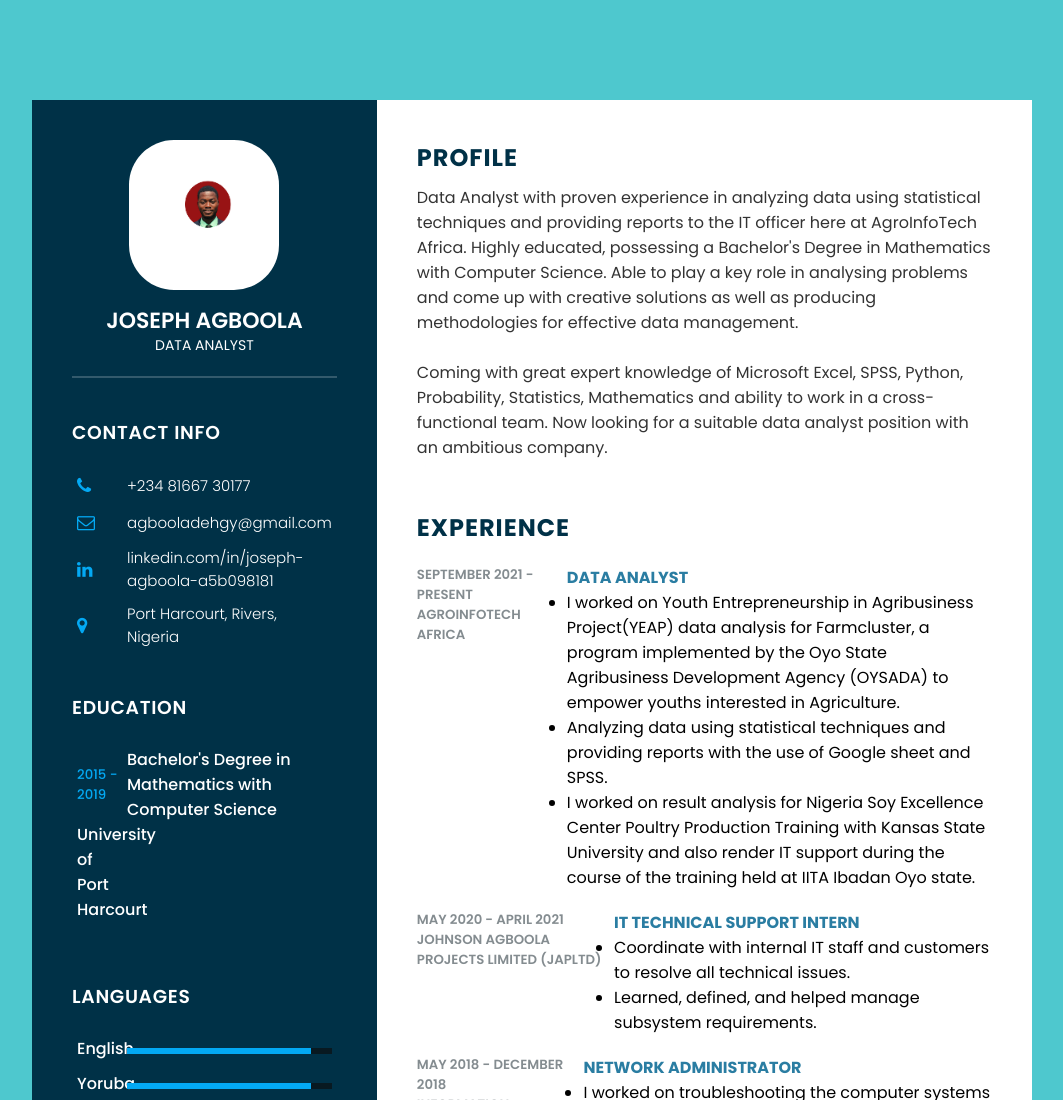
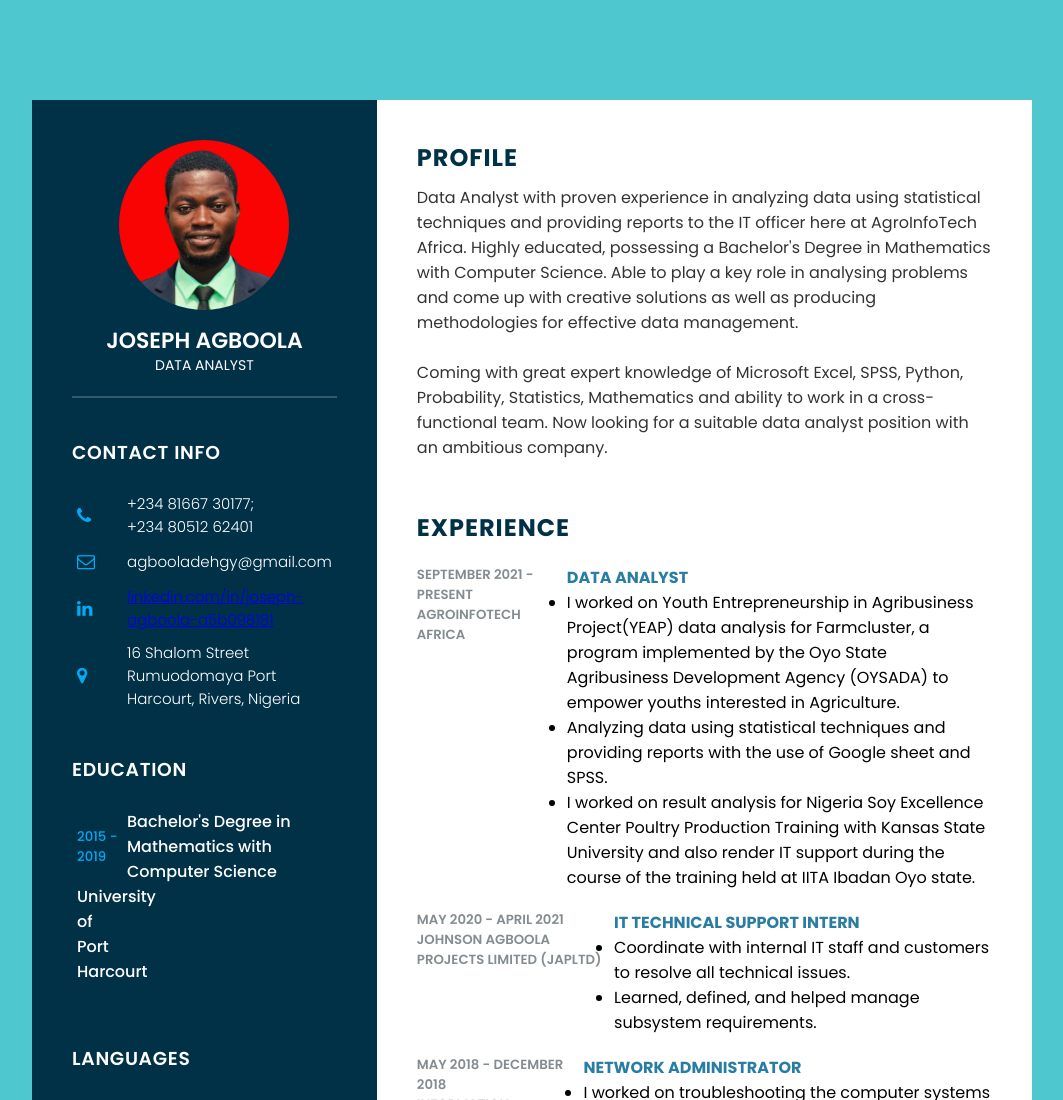
Before and after one commit to Joe-Wealth/Resume, a plain HTML site: page index.html in a window 1280 px wide. Shown: the top 1100 px of the page, without its empty margins (108-1171 px from the left). Drawn offline with Linux system fonts and the light colour scheme.

Commit message:
i made chnges

```diff
--- a/index.html
+++ b/index.html
@@ -28,13 +28,14 @@
       <div class="left-side">
         <div class="profileText">
           <div class="imgBox">
-            <img src="./img/Joe-resume.jpg" />
+            <img
+              src="./img/50F96E5D-FE34-4363-9FED-B98F4092F20FL0001-removebg-preview-removebg-preview.png"
+            />
           </div>
           <h2>
             Joseph Agboola <br />
             <span> Data Analyst</span>
           </h2>
-
         </div>
         <div class="contactInfo2">
           <h3 class="tittle">Contact Info</h3>
@@ -43,7 +44,10 @@
               <span class="icon"
                 ><i class="fa fa-phone" aria-hidden="true"></i
               ></span>
-              <span class="text"> +234 81667 30177</span>
+              <span class="text">
+                +234 81667 30177;<br />
+                +234 80512 62401</span
+              >
             </li>
             <li>
               <span class="icon"
@@ -56,14 +60,19 @@
                 ><i class="fa fa-linkedin" aria-hidden="true"></i>
               </span>
               <span class="text">
-                linkedin.com/in/joseph-agboola-a5b098181
+                <a href="https://www.linkedin.com/in/joseph-agboola-a5b098181">
+                  linkedin.com/in/joseph-agboola-a5b098181</a
+                >
               </span>
             </li>
             <li>
               <span class="icon"
                 ><i class="fa fa-map-marker" aria-hidden="true"></i>
               </span>
-              <span class="text">Port Harcourt, Rivers, Nigeria</span>
+              <span class="text"
+                >16 Shalom Street Rumuodomaya Port Harcourt, Rivers,
+                Nigeria</span
+              >
             </li>
           </ul>
         </div>
@@ -128,12 +137,15 @@
           </ul>
         </div>
         <div class="contactInfo activities">
-          <h3 class="tittle"> Additional Activities</h3>
+          <h3 class="tittle">Additional Activities</h3>
           <ul>
             <li>
               <h5>2016 - Present</h5>
               <h4>Financial Accountant</h4>
-              <h4>U2015 Students of Mathematics & Statistics Department University of Port Harcourt</h4>
+              <h4>
+                U2015 Students of Mathematics & Statistics Department University
+                of Port Harcourt
+              </h4>
             </li>
             <li>
               <h5>2021 - 2022</h5>
--- a/style.css
+++ b/style.css
@@ -42,9 +42,9 @@ body{
 }
 .profileText .imgBox{
     position: relative;
-    width: 150px;
-    height: 150px;
-    border-radius: 30%;
+    width: 170px;
+    height: 170px;
+    border-radius: 50%;
     overflow: hidden;
 
 }
```
Also changed, not shown: img/50F96E5D-FE34-4363-9FED-B98F4092F20FL0001-removebg-preview-removebg-preview.png (added), img/Pix-Resume.png (added), img/pix-resume+.png (added).
